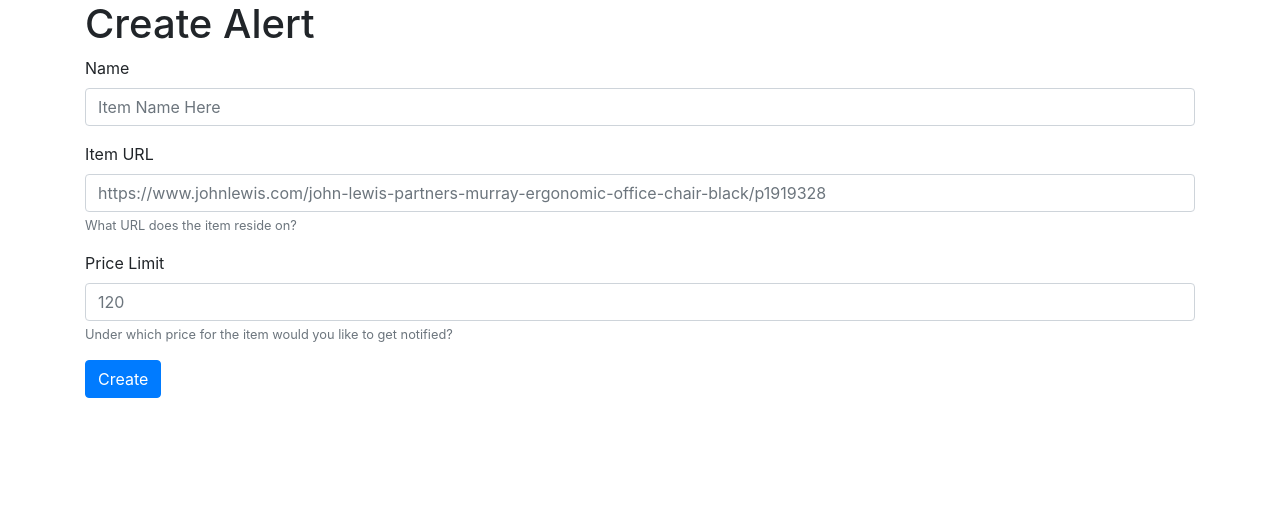
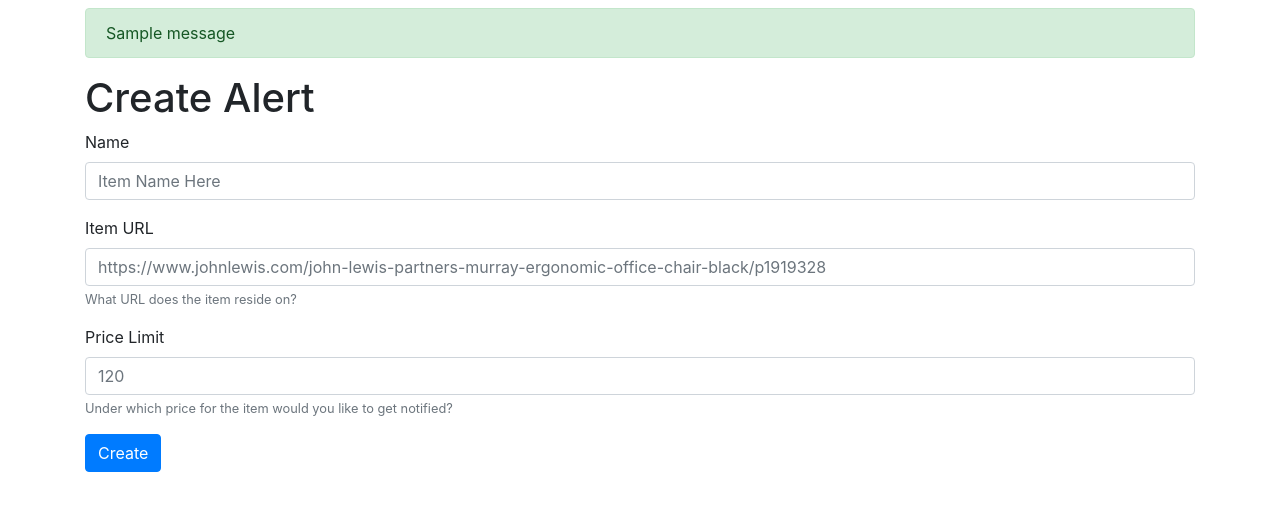
Before and after one commit to jcburnworth1/Pricing_Service, a Flask app: page /alerts/new in a window 1280 px wide. Shown: the top 511 px of the page. Run offline with Flask 2, Linux system fonts and the light colour scheme; the visitor is signed in with stand-in values (Sample User, id 1); one stand-in notice (Sample message) is shown; some libraries are stand-ins or nearby versions.

Commit message:
Addding decorators for non-logged in user redirect

```diff
--- a/models/user/__init__.py
+++ b/models/user/__init__.py
@@ -1,3 +1,4 @@
 ## Import libraries
 from models.user.user import User
 import models.user.errors as UserErrors
+from models.user.decorators import requires_login
--- /dev/null
+++ b/models/user/decorators.py
@@ -0,0 +1,14 @@
+## Import libraries
+import functools
+from typing import Callable
+from flask import session, flash, redirect, url_for
+
+## Decorators
+def requires_login(f: Callable) -> Callable:
+    @functools.wraps(f) ## Pull original name and documentation into decorator
+    def decorated_function(*args, **kwargs): ## Take any number of arguments / keyword arguments
+        if not session.get('email'):
+            flash('You need to be signed in for this page.', 'danger') ## Insert into a message queue
+            return redirect(url_for('users.login_user'))
+        return f(*args, **kwargs)
+    return decorated_function
--- a/templates/base.html
+++ b/templates/base.html
@@ -9,7 +9,16 @@
 
 </head>
 <body>
-<div class="content container">
+<div class="content container mt-2">
+    {% with messages = get_flashed_messages(with_categories=true) %}
+            {% if messages %}
+                {% for category, message in messages %}
+                    <div class="alert alert-{{category}}" role="alert">
+                        {{ message }}
+                    </div>
+                {% endfor %}
+            {% endif %}
+    {% endwith %}
 
     {% block content %}
 
--- a/views/alerts.py
+++ b/views/alerts.py
@@ -3,24 +3,25 @@ from flask import Blueprint, render_template, request, redirect, url_for, sessio
 from models.alert import Alert
 from models.store import Store
 from models.item import Item
+from models.user import requires_login
 
 ## Create item Blueprint
 alert_blueprint = Blueprint('alerts', __name__)
 
 ## Alert Endpoint
 @alert_blueprint.route('/')
+@requires_login
 def index():
     """Return all alerts from mongo when landing here"""
-    # alerts = Alert.all()
     alerts = Alert.find_many_by('user_email', session['email'])
 
     return render_template('alerts/alert_index.html', alerts=alerts)
 
 ## New Alerts Endpoint
 @alert_blueprint.route('/new', methods=['GET', 'POST'])
+@requires_login
 def new_alert(): ## Must be logged in to save an alert
     """Capture inputs from new alert page and save to mongo"""
-
     if request.method == 'POST':
         alert_name = request.form['name']
         item_url = request.form['item_url']
@@ -40,6 +41,7 @@ def new_alert(): ## Must be logged in to save an alert
 
 ## Edit Alerts Endpoint
 @alert_blueprint.route('/edit/<string:alert_id>', methods=['GET', 'POST']) ## http://mysite/alerts/edit/<alert_id>
+@requires_login
 def edit_alert(alert_id):
     """Retrieve alert from mongo for modification"""
     alert = Alert.get_by_id(alert_id)
@@ -56,6 +58,7 @@ def edit_alert(alert_id):
 
 ## Delete Alerts Endpoint
 @alert_blueprint.route('/delete/<string:alert_id>')
+@requires_login
 def delete_alert(alert_id):
     alert = Alert.get_by_id(alert_id).remove_from_mongo()
 
--- a/views/stores.py
+++ b/views/stores.py
@@ -2,12 +2,14 @@
 import json
 from flask import Blueprint, render_template, request, redirect, url_for
 from models.store import Store
+from models.user import requires_login
 
 ## Create item Blueprint
 store_blueprint = Blueprint('stores', __name__)
 
 ## Store Endpoint
 @store_blueprint.route('/')
+@requires_login
 def index():
     """Return all stores from mongo when landing here"""
     stores = Store.all()
@@ -16,6 +18,7 @@ def index():
 
 ## New Store Endpoint
 @store_blueprint.route('/new', methods=['GET', 'POST'])
+@requires_login
 def create_store():
 
     if request.method == 'POST':
@@ -33,6 +36,7 @@ def create_store():
 
 ## Edit Stores Endpoint
 @store_blueprint.route('/edit/<string:store_id>', methods=['GET', 'POST']) ## http://mysite/stores/edit/<store_id>
+@requires_login
 def edit_store(store_id):
     """Retrieve store from mongo for modification"""
     store = Store.get_by_id(store_id)
@@ -56,6 +60,7 @@ def edit_store(store_id):
 
 ## Delete Stores Endpoint
 @store_blueprint.route('/delete/<string:store_id>')
+@requires_login
 def delete_store(store_id):
     Store.get_by_id(store_id).remove_from_mongo()
 
```
